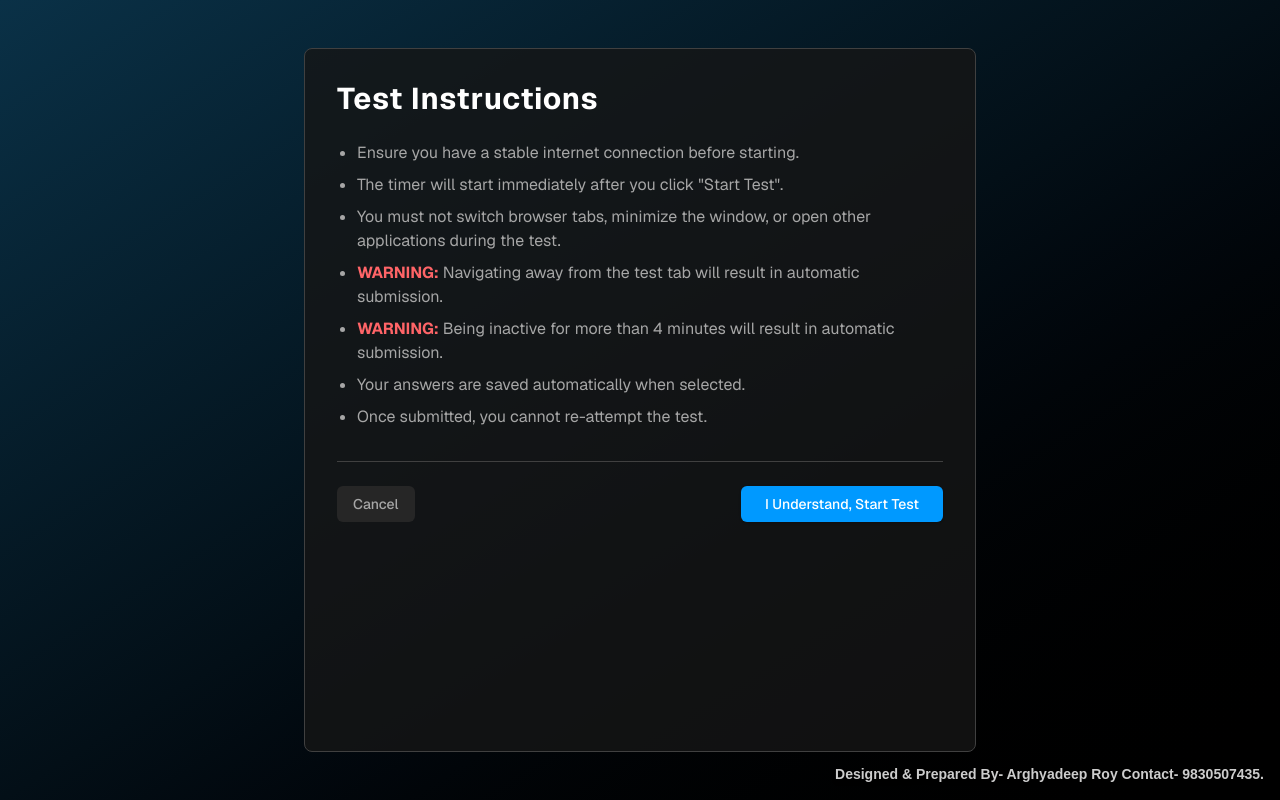
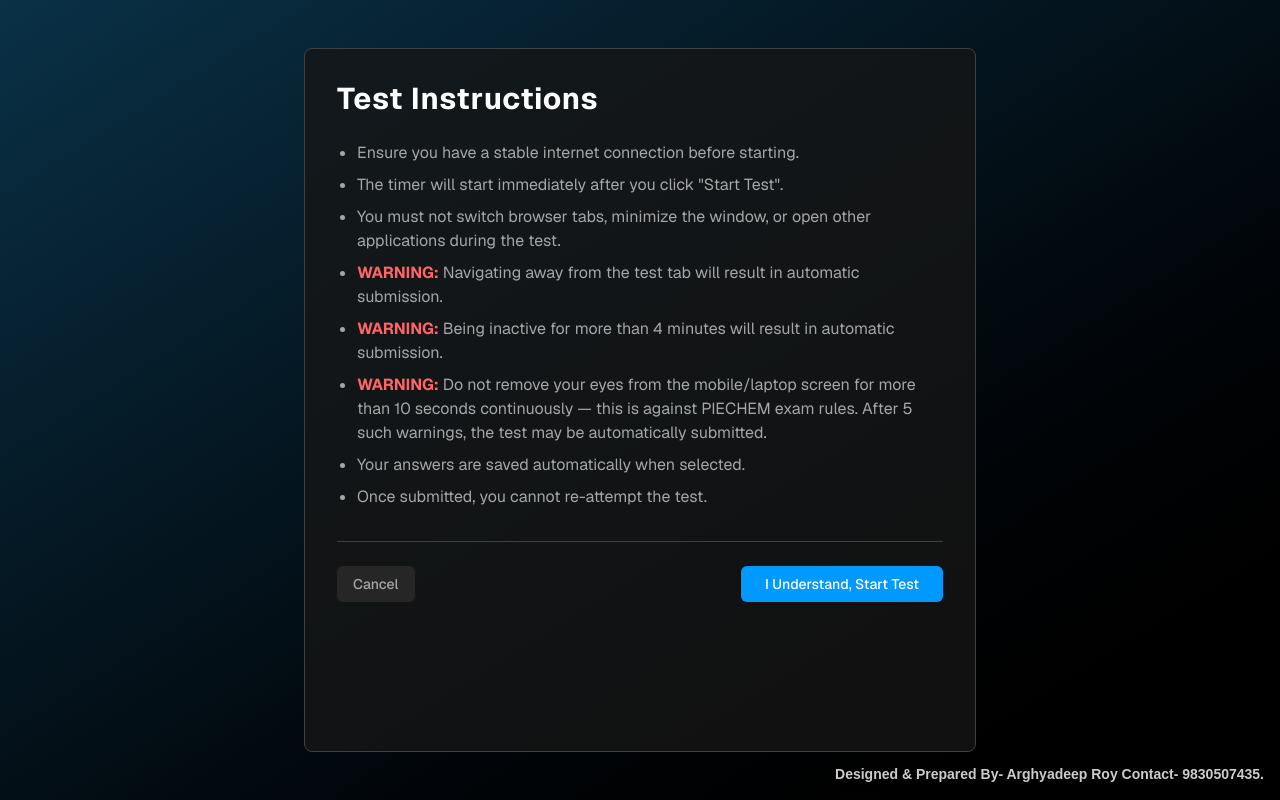
Before and after one commit to haloformyl1/mcq-platform, a Next.js app: page /exam/start/1 in a window 1280 px wide. Built offline with nearby package versions, Linux system fonts and the light colour scheme.

Commit message:
feat(exam): add PIECHEM eye-contact warning to test instructions

```diff
--- a/src/app/exam/start/[testId]/page.tsx
+++ b/src/app/exam/start/[testId]/page.tsx
@@ -57,6 +57,7 @@ export default function ExamInstructions({ params }: { params: Promise<{ testId:
             <li>You must not switch browser tabs, minimize the window, or open other applications during the test.</li>
             <li><strong className="text-red-400">WARNING:</strong> Navigating away from the test tab will result in automatic submission.</li>
             <li><strong className="text-red-400">WARNING:</strong> Being inactive for more than 4 minutes will result in automatic submission.</li>
+            <li><strong className="text-red-400">WARNING:</strong> Do not remove your eyes from the mobile/laptop screen for more than 10 seconds continuously — this is against PIECHEM exam rules. After 5 such warnings, the test may be automatically submitted.</li>
             <li>Your answers are saved automatically when selected.</li>
             <li>Once submitted, you cannot re-attempt the test.</li>
           </ul>
```
